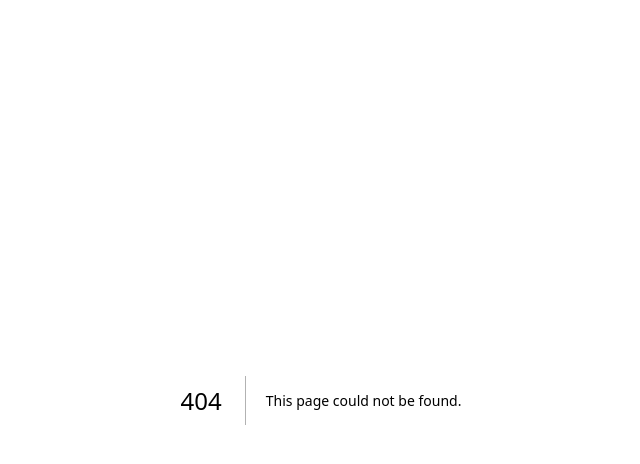
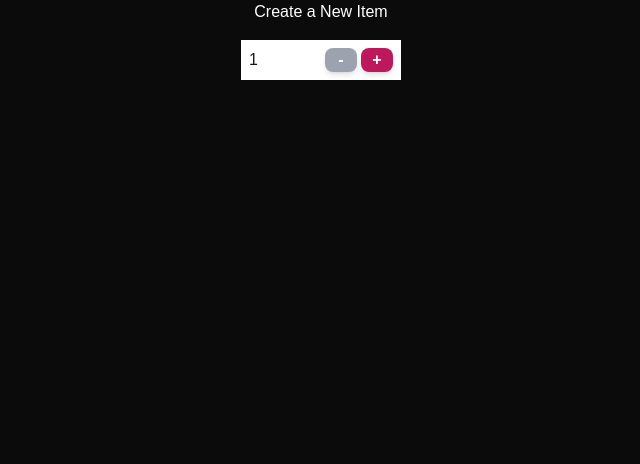
Before and after one commit to ClaraaaL/cprg306-assignments, a Next.js app: page /week-4 in a window 1280 px wide. Before the commit this address had no page. Shown: the top 464 px of the page, without its empty margins (319-959 px from the left). Built offline with nearby package versions, Linux system fonts and the light colour scheme.

Commit message:
week4
week-4 asgn: make a counter, change the background color from 'global.css :root{background: #ffffff to #0b0b0b }

```diff
--- a/app/globals.css
+++ b/app/globals.css
@@ -3,7 +3,7 @@
 @tailwind utilities;
 
 :root {
-  --background: #ffffff;
+  --background: #0b0b0b;
   --foreground: #171717;
 }
 
--- /dev/null
+++ b/app/week-4/new-item.js
@@ -0,0 +1,39 @@
+"use client";
+import { useState } from "react";
+
+export default function Counter() {
+  const [quantity, setQuantity] = useState(1);
+
+  //quantity  is the current value of the state
+  //setQuantity is the function that update the state
+
+  const increment = () => setQuantity(quantity + 1);
+  const decrement = () => setQuantity(quantity - 1);
+
+  //never do this to increment count : const increment =() => count++;
+
+  return (
+    <div class="p-2 m-4 bg-white flex w-40">
+      <div class="flex justify-between w-full">
+        <span className="text-center">{quantity}</span>
+        <div class="flex">
+          <button
+            className="w-8 bg-green-800 text-white font-semibold rounded-lg shadow-md hover:bg-blue-700 focus:outline-none focus:ring-2 disabled:bg-gray-400 focus:ring-blue-400 focus:ring-opacity-75"
+            onClick={decrement}
+            disabled={quantity <= 1}
+          >
+            -
+          </button>
+
+          <button
+            className="w-8 bg-pink-700 text-white font-semibold rounded-lg shadow-md hover:bg-blue-700 focus:outline-none focus:ring-2 focus:ring-blue-400  disabled:bg-gray-400 focus:ring-opacity-75 ml-1"
+            onClick={increment}
+            disabled={quantity >= 20}
+          >
+            +
+          </button>
+        </div>
+      </div>
+    </div>
+  );
+}
--- /dev/null
+++ b/app/week-4/page.js
@@ -0,0 +1,12 @@
+import NewItem from "./new-item";
+
+export default function Page() {
+  return (
+    <main>
+      <h1 className="text-white text-center">Create a New Item</h1>
+      <div class="flex justify-center w-full">
+        <NewItem />
+      </div>
+    </main>
+  );
+}
```
